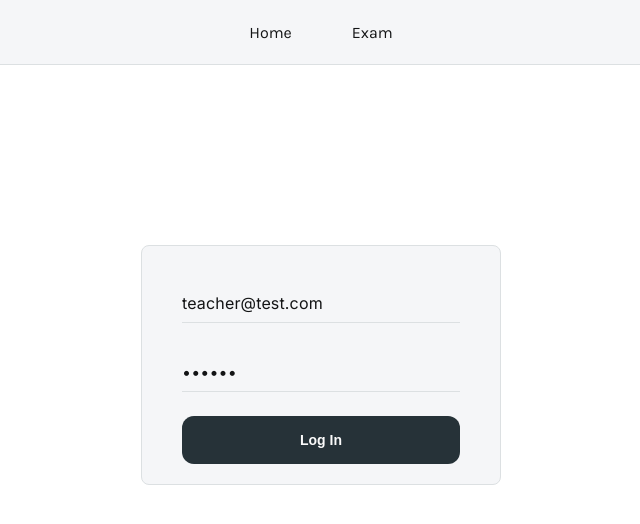
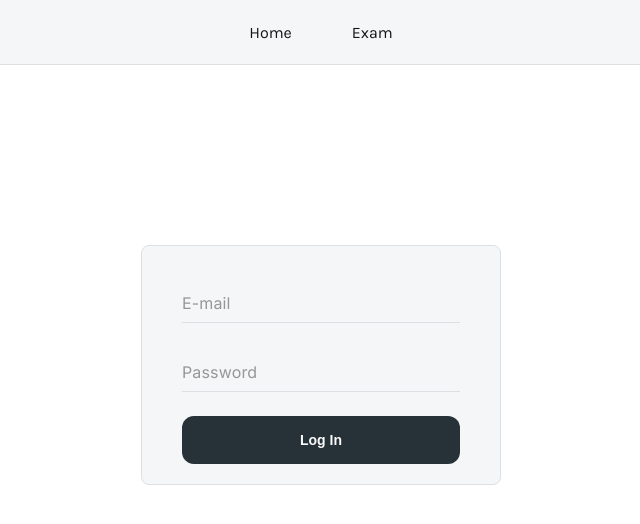
Before and after one commit to mritunjaysaha/final-year-project-fe, a React (Create React App) app: page / in a window 1280 px wide. Shown: the top 524 px of the page, without its empty margins (319-959 px from the left). Built offline with nearby package versions, Linux system fonts and the light colour scheme; no server answers.

Commit message:
updated BrowserRouter

```diff
--- a/src/App.js
+++ b/src/App.js
@@ -32,9 +32,9 @@ function App() {
         <>
             <BrowserRouter>
                 <Navbar />
-                <LandingPage />
 
                 <Switch>
+                    <Route exact path={navLinks.home} component={LandingPage} />
                     {/* TODO: Exam Route [Protected route] */}
                     <Route exact path={navLinks.exam} component={Exam} />
                 </Switch>
--- a/src/Components/LandingPage/index.js
+++ b/src/Components/LandingPage/index.js
@@ -7,8 +7,8 @@ import styles from "./landingPage.module.scss";
 
 export function LandingPage() {
     const initialValues = {
-        email: "teacher@test.com",
-        password: "123456",
+        email: "",
+        password: "",
     };
 
     async function handleSubmit(e, form) {
@@ -38,15 +38,19 @@ export function LandingPage() {
                             name="email"
                             type="email"
                             label="E-mail"
+                            placeholder="E-mail"
                             aria-label="email-input"
                             aria-required="true"
+                            role="textbox"
                         />
                         <FormInput
                             name="password"
                             type="password"
                             label="Password"
+                            placeholder="Password"
                             aria-label="password-input"
                             aria-required="true"
+                            role="textbox"
                         />
                     </div>
 
```
Also changed, not shown: 1 other file (tests, documents, lock files or other folders).
